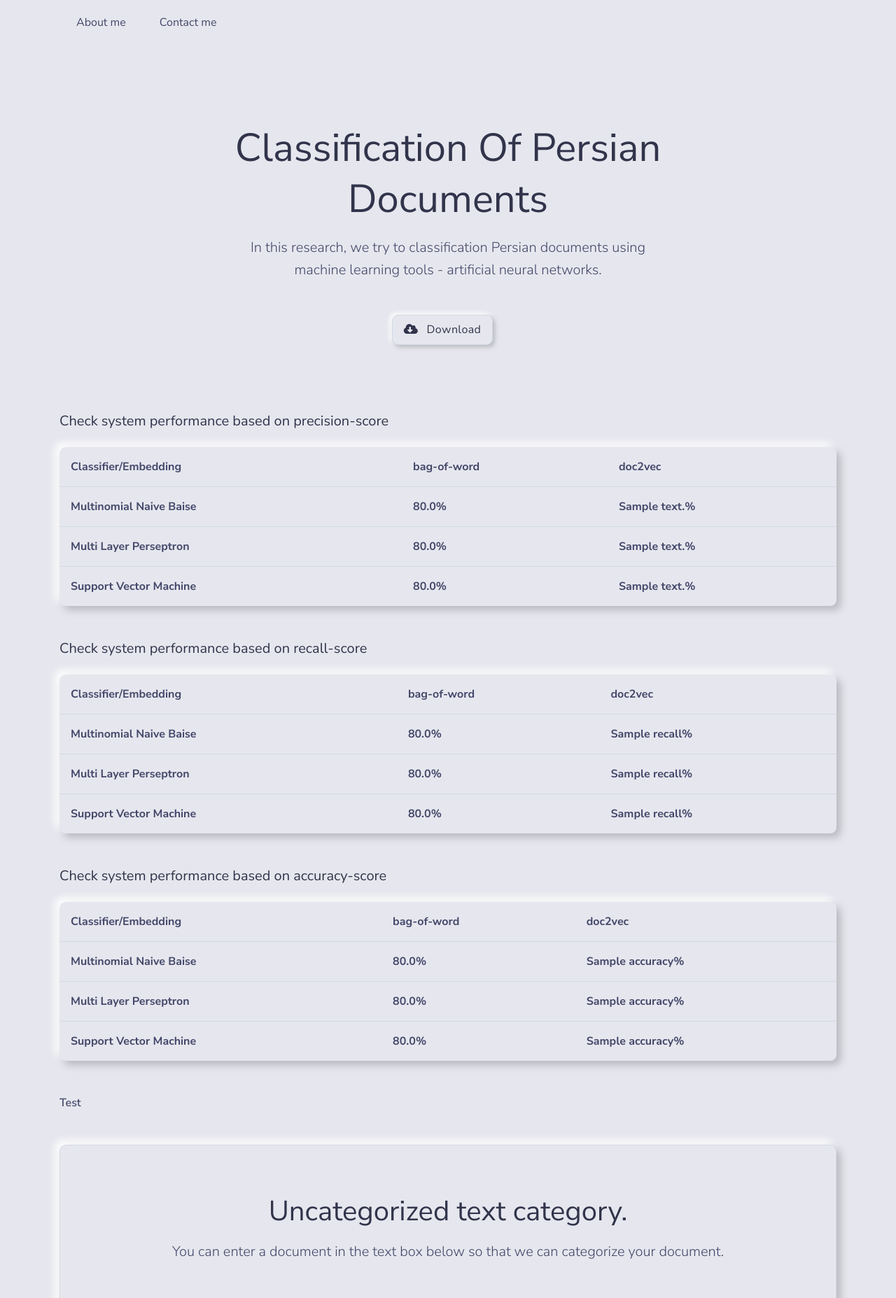
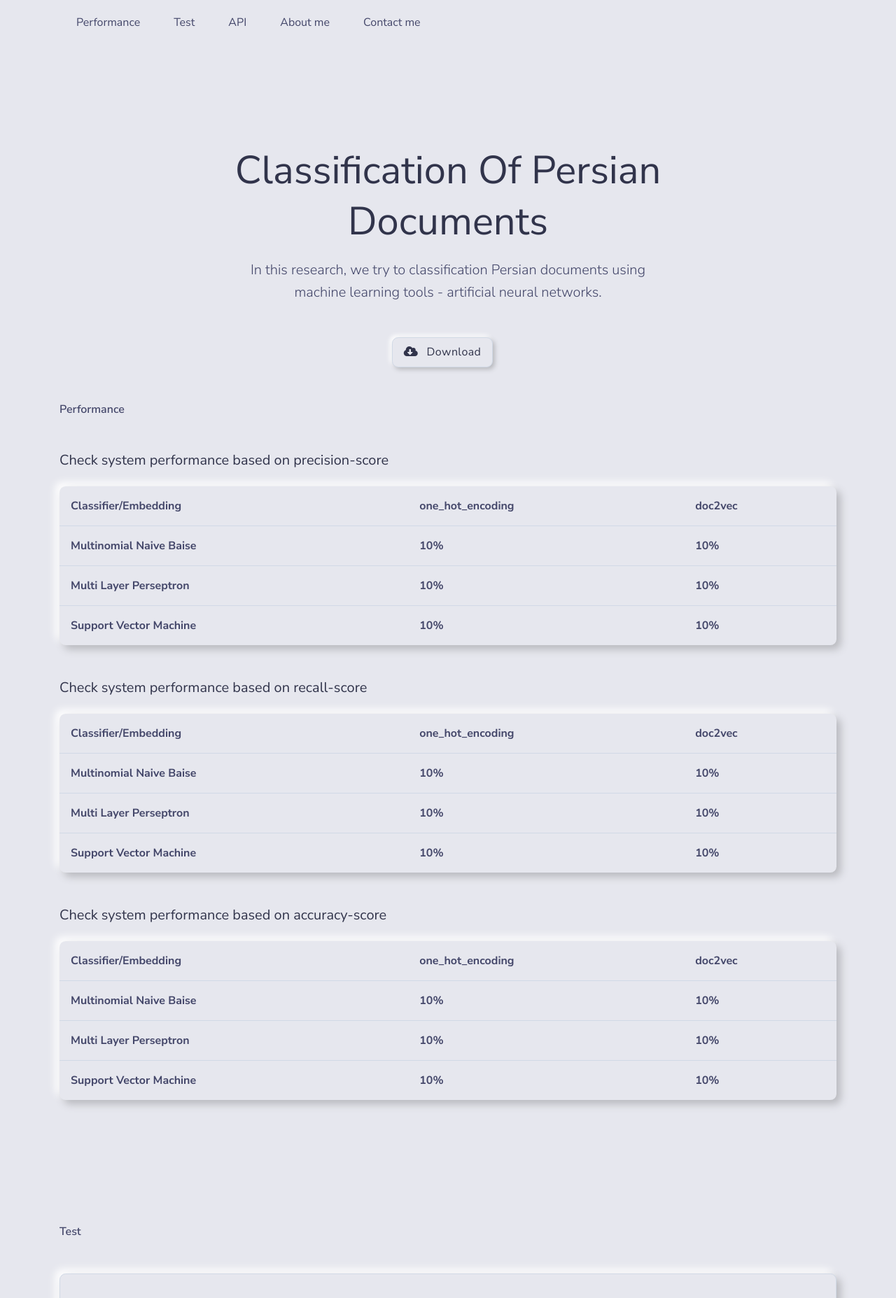
Before and after one commit to sgs-nlp/classification, a Django app: template templates/ai_index.html in a window 1280 px wide. Shown: the top 1855 px of the page at 70% size. Run offline with Django 3.2, Linux system fonts and the light colour scheme; the template is opened without the code that fills it: most values are stand-ins (such as "Sample title", 1, 10 or a date in 2020); lists and menus that the app fills with data are empty; parts of the project's set-up code (start-up, migrations or seed data) failed here and were passed over; some libraries are stand-ins or nearby versions.

Commit message:
add template

```diff
--- a/templates/ai_index.html
+++ b/templates/ai_index.html
@@ -67,8 +67,11 @@
                 <div class="navbar-collapse-header">
                 </div>
                 <ul class="navbar-nav navbar-nav-hover align-items-lg-center">
+                    <li><a class="dropdown-item" href="#Performance">Performance</a></li>
+                    <li><a class="dropdown-item" href="#Test">Test</a></li>
+                    <li><a class="dropdown-item" href="#">API</a></li>
                     <li><a class="dropdown-item" href="#">About me</a></li>
-                    <li><a class="dropdown-item" href="#">Contact me</a></li>
+                    <li><a class="dropdown-item" href="#ContactMe">Contact me</a></li>
                 </ul>
             </div>
         </div>
@@ -76,8 +79,8 @@
 </header>
 <main>
 
-    <!-- Hero -->
-    <section class="section section bg-soft pb-5 overflow-hidden z-2">
+    <!-- Section Info -->
+    <section class="section bg-primary pb-0 section-lg">
         <div class="container z-2">
             <div class="row justify-content-center text-center pt-6">
                 <div class="col-lg-8 col-xl-8">
@@ -94,11 +97,18 @@
             </div>
         </div>
     </section>
+    <!-- End of Info -->
 
-
-    <!-- End of Hero -->
-    <div class="section bg-primary pt-0 section-lg">
+    <!-- Section Performance -->
+    <section class="section bg-primary pt-0 section-lg" id="Performance">
         <div class="container">
+            <div class="row">
+                <div class="col-md-4">
+                    <div class="mb-5">
+                        <span class="font-weight-bold">Performance</span>
+                    </div>
+                </div>
+            </div>
             <div class="row justify-content-center">
                 <div class="col-lg-12">
                     <!-- precesion -->
@@ -109,26 +119,35 @@
                         <table class="table shadow-soft rounded">
                             <tr>
                                 <th class="border-0" scope="col" id="classifier">Classifier/Embedding</th>
-                                <th class="border-0" scope="col" id="tfidf">bag-of-word</th>
+                                <th class="border-0" scope="col" id="tfidf">one_hot_encoding</th>
                                 <th class="border-0" scope="col" id="doc2vec">doc2vec</th>
                             </tr>
                             <tr>
                                 <th scope="row" id="mnb">Multinomial Naive Baise</th>
-                                <th scope="row" id="Bolter" headers="mnb tfidf">80.0%</th>
                                 <th scope="row" id="Bolter"
-                                    headers="mnb doc2vec">{{ scores.Multinomial_Naive_Baise.precision }}%</th>
+                                    headers="mnb tfidf">{{ one_hot_encoding_word_embeding__mnb__precision_score }}%
+                                </th>
+                                <th scope="row" id="Bolter"
+                                    headers="mnb doc2vec">{{ word2vec_word_embeding__mnb__precision_score }}%
+                                </th>
                             </tr>
                             <tr>
                                 <th scope="row" id="mnb">Multi Layer Perseptron</th>
-                                <th scope="row" id="Bolter" headers="mnb tfidf">80.0%</th>
                                 <th scope="row" id="Bolter"
-                                    headers="mnb doc2vec">{{ scores.Multi_Layer_Perseptron.precision }}%</th>
+                                    headers="mnb tfidf">{{ one_hot_encoding_word_embeding__mlp__precision_score }}%
+                                </th>
+                                <th scope="row" id="Bolter"
+                                    headers="mnb doc2vec">{{ word2vec_word_embeding__mlp__precision_score }}%
+                                </th>
                             </tr>
                             <tr>
                                 <th scope="row" id="mnb">Support Vector Machine</th>
-                                <th scope="row" id="Bolter" headers="mnb tfidf">80.0%</th>
                                 <th scope="row" id="Bolter"
-                                    headers="mnb doc2vec">{{ scores.Support_Vector_Machine.precision }}%</th>
+                                    headers="mnb tfidf">{{ one_hot_encoding_word_embeding__svm__precision_score }}%
+                                </th>
+                                <th scope="row" id="Bolter"
+                                    headers="mnb doc2vec">{{ word2vec_word_embeding__svm__precision_score }}%
+                                </th>
                             </tr>
                         </table>
                     </div>
@@ -141,26 +160,35 @@
                         <table class="table shadow-soft rounded">
                             <tr>
                                 <th class="border-0" scope="col" id="classifier">Classifier/Embedding</th>
-                                <th class="border-0" scope="col" id="tfidf">bag-of-word</th>
+                                <th class="border-0" scope="col" id="tfidf">one_hot_encoding</th>
                                 <th class="border-0" scope="col" id="doc2vec">doc2vec</th>
                             </tr>
                             <tr>
                                 <th scope="row" id="mnb">Multinomial Naive Baise</th>
-                                <th scope="row" id="Bolter" headers="mnb tfidf">80.0%</th>
                                 <th scope="row" id="Bolter"
-                                    headers="mnb doc2vec">{{ scores.Multinomial_Naive_Baise.recall }}%</th>
+                                    headers="mnb tfidf">{{ one_hot_encoding_word_embeding__mnb__recall_score }}%
+                                </th>
+                                <th scope="row" id="Bolter"
+                                    headers="mnb doc2vec">{{ word2vec_word_embeding__mnb__recall_score }}%
+                                </th>
                             </tr>
                             <tr>
                                 <th scope="row" id="mnb">Multi Layer Perseptron</th>
-                                <th scope="row" id="Bolter" headers="mnb tfidf">80.0%</th>
                                 <th scope="row" id="Bolter"
-                                    headers="mnb doc2vec">{{ scores.Multi_Layer_Perseptron.recall }}%</th>
+                                    headers="mnb tfidf">{{ one_hot_encoding_word_embeding__mlp__recall_score }}%
+                                </th>
+                                <th scope="row" id="Bolter"
+                                    headers="mnb doc2vec">{{ word2vec_word_embeding__mlp__recall_score }}%
+                                </th>
                             </tr>
                             <tr>
                                 <th scope="row" id="mnb">Support Vector Machine</th>
-                                <th scope="row" id="Bolter" headers="mnb tfidf">80.0%</th>
                                 <th scope="row" id="Bolter"
-                                    headers="mnb doc2vec">{{ scores.Support_Vector_Machine.recall }}%</th>
+                                    headers="mnb tfidf">{{ one_hot_encoding_word_embeding__svm__recall_score }}%
+                                </th>
+                                <th scope="row" id="Bolter"
+                                    headers="mnb doc2vec">{{ word2vec_word_embeding__svm__recall_score }}%
+                                </th>
                             </tr>
                         </table>
                     </div>
@@ -173,26 +201,35 @@
                         <table class="table shadow-soft rounded">
                             <tr>
                                 <th class="border-0" scope="col" id="classifier">Classifier/Embedding</th>
-                                <th class="border-0" scope="col" id="tfidf">bag-of-word</th>
+                                <th class="border-0" scope="col" id="tfidf">one_hot_encoding</th>
                                 <th class="border-0" scope="col" id="doc2vec">doc2vec</th>
                             </tr>
                             <tr>
                                 <th scope="row" id="mnb">Multinomial Naive Baise</th>
-                                <th scope="row" id="Bolter" headers="mnb tfidf">80.0%</th>
                                 <th scope="row" id="Bolter"
-                                    headers="mnb doc2vec">{{ scores.Multinomial_Naive_Baise.accuracy }}%</th>
+                                    headers="mnb tfidf">{{ one_hot_encoding_word_embeding__mnb__accuracy_score }}%
+                                </th>
+                                <th scope="row" id="Bolter"
+                                    headers="mnb doc2vec">{{ word2vec_word_embeding__mnb__accuracy_score }}%
+                                </th>
                             </tr>
                             <tr>
                                 <th scope="row" id="mnb">Multi Layer Perseptron</th>
-                                <th scope="row" id="Bolter" headers="mnb tfidf">80.0%</th>
                                 <th scope="row" id="Bolter"
-                                    headers="mnb doc2vec">{{ scores.Multi_Layer_Perseptron.accuracy }}%</th>
+                                    headers="mnb tfidf">{{ one_hot_encoding_word_embeding__mlp__accuracy_score }}%
+                                </th>
+                                <th scope="row" id="Bolter"
+                                    headers="mnb doc2vec">{{ word2vec_word_embeding__mlp__accuracy_score }}%
+                                </th>
                             </tr>
                             <tr>
                                 <th scope="row" id="mnb">Support Vector Machine</th>
-                                <th scope="row" id="Bolter" headers="mnb tfidf">80.0%</th>
                                 <th scope="row" id="Bolter"
-                                    headers="mnb doc2vec">{{ scores.Support_Vector_Machine.accuracy }}%</th>
+                                    headers="mnb tfidf">{{ one_hot_encoding_word_embeding__svm__accuracy_score }}%
+                                </th>
+                                <th scope="row" id="Bolter"
+                                    headers="mnb doc2vec">{{ word2vec_word_embeding__svm__accuracy_score }}%
+                                </th>
                             </tr>
                         </table>
                     </div>
```
